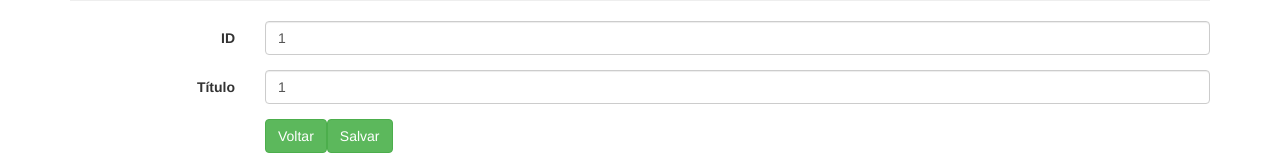
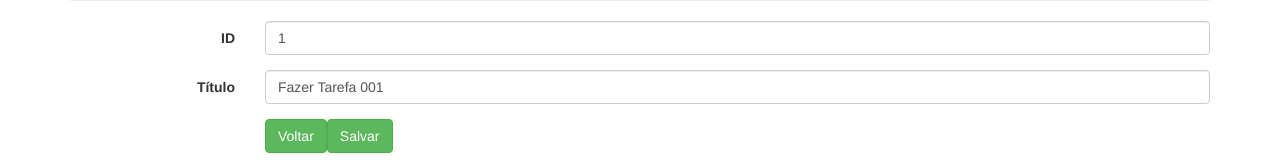
Before and after one commit to Lyoh/taskmanager-frontend, an Angular app: page /tasks/1 in a window 1280 px wide. Shown: the part 161-321 px from the top of the page. Built offline with nearby package versions, Linux system fonts and the light colour scheme.

Commit message:
fixing template

```diff
--- a/src/app/tasks/tasks-detail/tasks-detail.component.html
+++ b/src/app/tasks/tasks-detail/tasks-detail.component.html
@@ -9,7 +9,7 @@
   <div class="form-group">
     <label for="title" class="col-sm-2 control-label">Título</label>
     <div class="col-sm-10">
-      <input type="text" class="form-control" id="title" placeholder="Título" [(ngModel)]="task.id">
+      <input type="text" class="form-control" id="title" placeholder="Título" [(ngModel)]="task.title">
     </div>
   </div>
   <div class="form-group">
```
